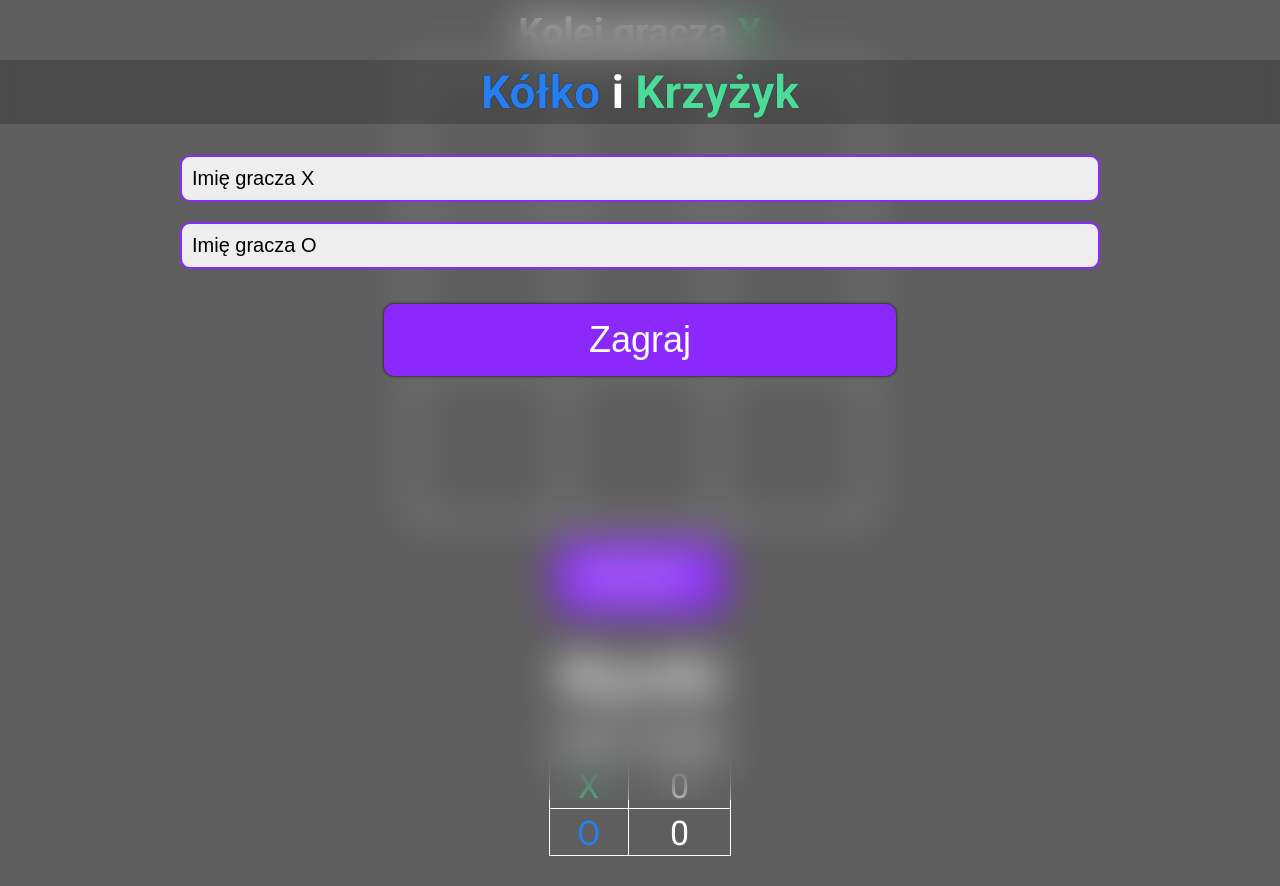
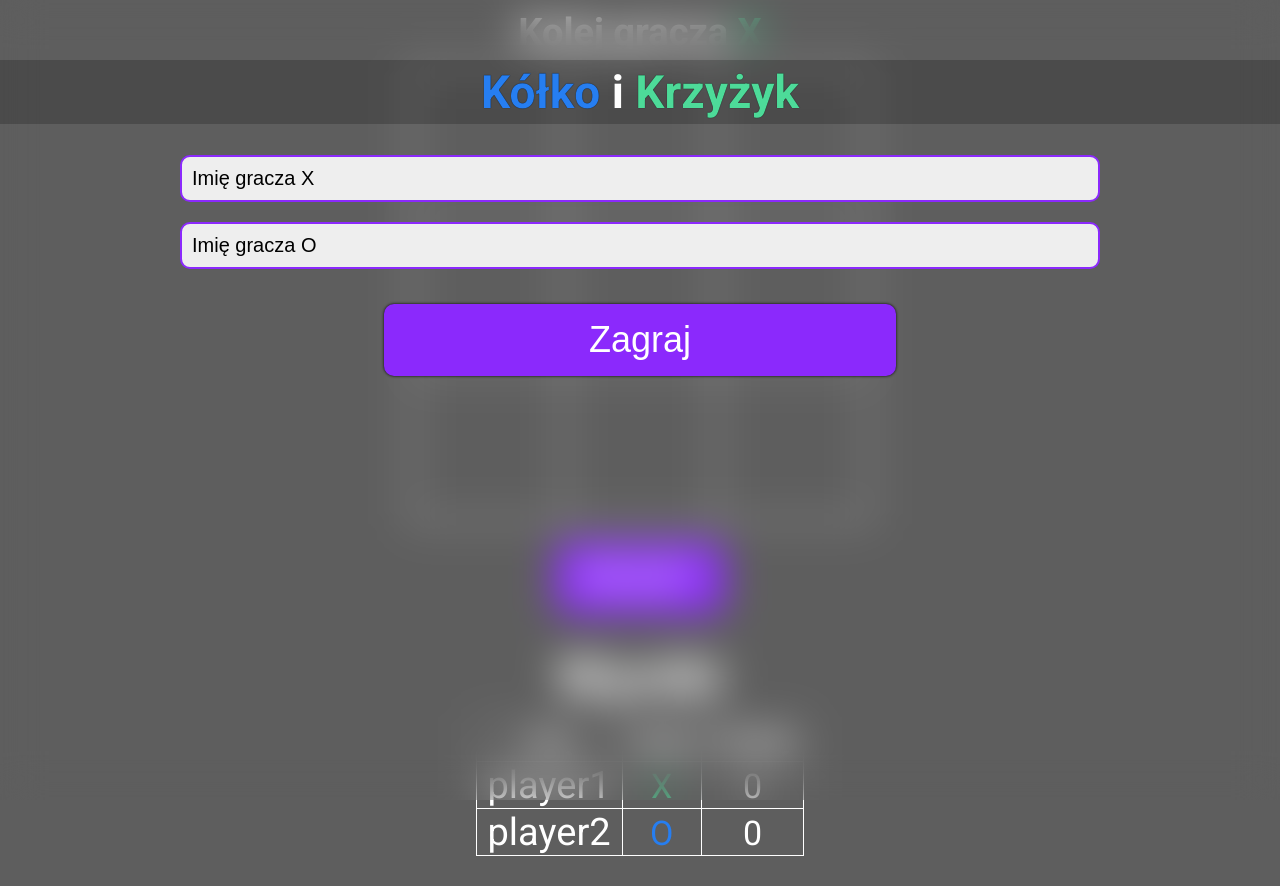
Before and after one commit to Kubenz98/tic-tac-toe, a plain HTML site: page index.html in a window 1280 px wide. Drawn offline with Linux system fonts and the light colour scheme.

Commit message:
change index.html, style.scss, add player column in scores

```diff
--- a/index.html
+++ b/index.html
@@ -40,16 +40,19 @@
         <table class="scores__table">
             <thead class="scores__headers">
                 <tr class="scores__row">
+                    <th class="scores__header">Imię</th>
                     <th class="scores__header">Znak</th>
                     <th class="scores__header">Punkty</th>
                 </tr>
             </thead>
             <tbody class="scores__table-body">
                 <tr class="scores__row">
+                    <td class="scores__cell"><span class="scores__name-X">player1</span></td>
                     <td class="scores__cell"><span class="scores__player-X">X</span></td>
                     <td class="scores__cell"><span class="scores__score-X">0</span></td>
                 </tr>
                 <tr class="scores__row">
+                    <td class="scores__cell"><span class="scores__name-O">player2</span></td>
                     <td class="scores__cell"><span class="scores__player-O">O</span></td>
                     <td class="scores__cell"><span class="scores__score-O">0</span></td>
                 </tr>
--- a/sass/style.scss
+++ b/sass/style.scss
@@ -18,7 +18,6 @@
     height: 100vh;
     z-index: 2;
     transition: 0.5s;
-    //dodać javascript na inputy
 
     &__h1 {
         margin-top: 60px;
@@ -298,6 +297,10 @@
         }
     }
 
+    &__name-X {
+        padding: 10px;
+    }
+
     &__player-X {
         color: map-get($colors, X);
     }
```
Also changed, not shown: css/style.css, 1 other file.
